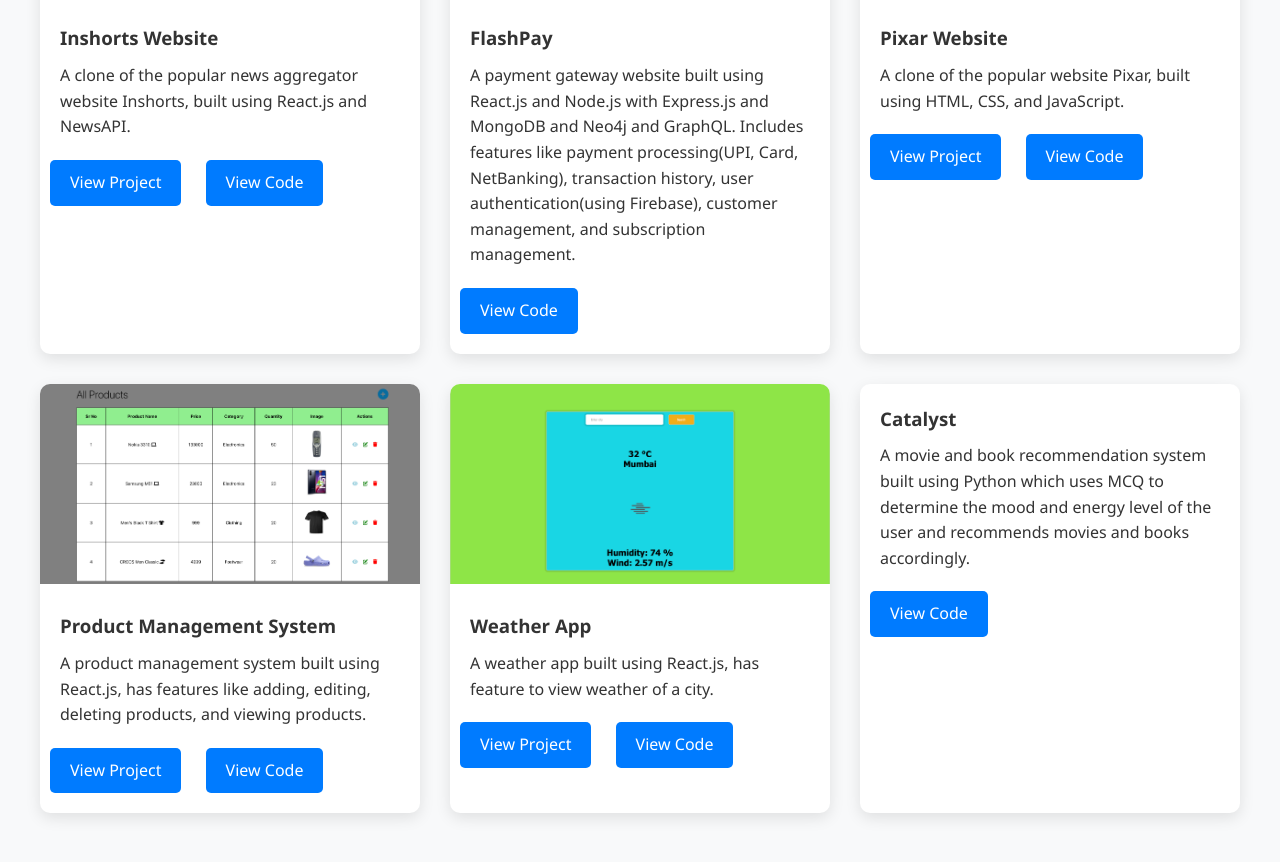
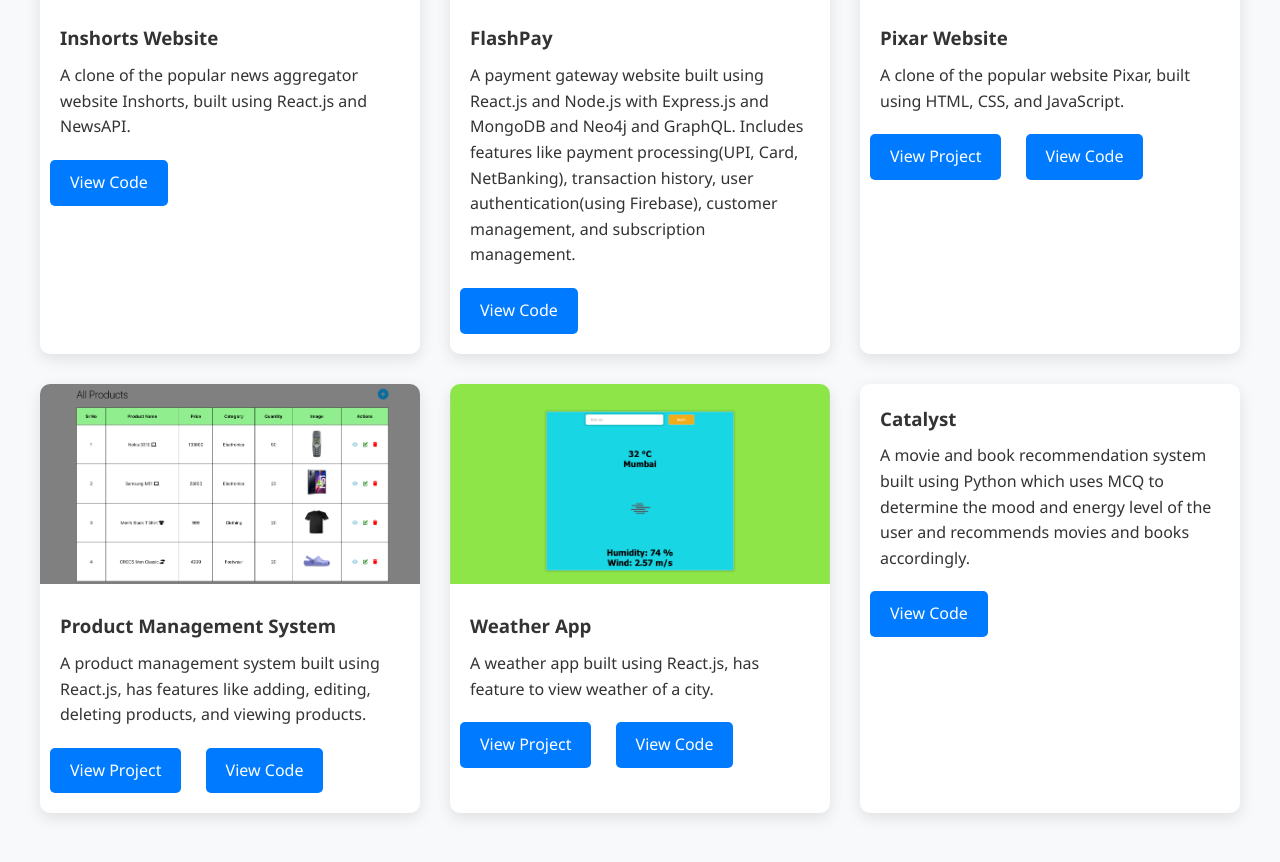
Before and after one commit to LakshyaDuhoonISU/portfolio, a plain HTML site: page index.html in a window 1280 px wide. Shown: the part 3079-3941 px from the top of the page. Drawn offline with nearby package versions, Linux system fonts and the light colour scheme.

```diff
--- a/index.html
+++ b/index.html
@@ -240,7 +240,6 @@
                 <img src="assets/inshorts.png" alt="Project 1">
                 <h3>Inshorts Website</h3>
                 <p>A clone of the popular news aggregator website Inshorts, built using React.js and NewsAPI.</p>
-                <a href="https://inshorts-demo-day.vercel.app" class="project-link">View Project</a>
                 <a href="https://github.com/LakshyaDuhoonISU/inshorts-demo-day" class="project-link">View Code</a>
             </div>
             <div class="project-card">
```
